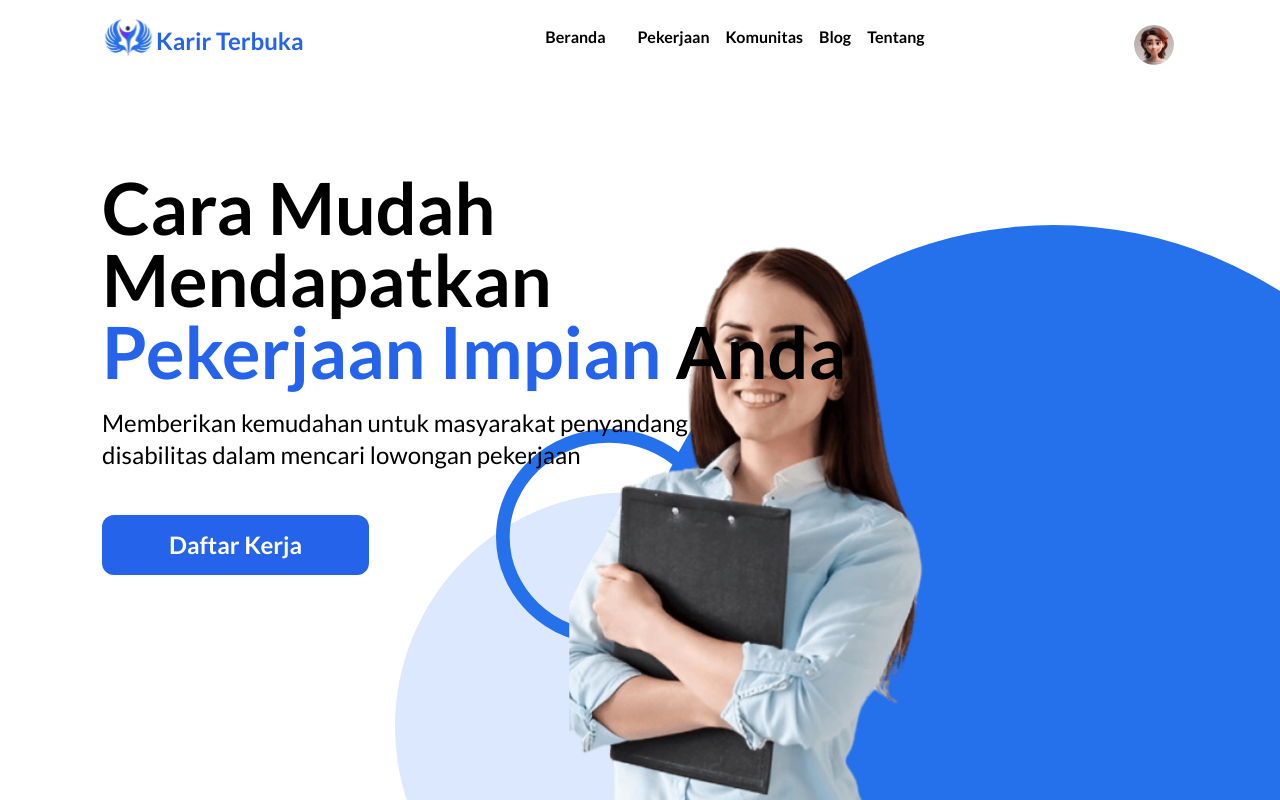
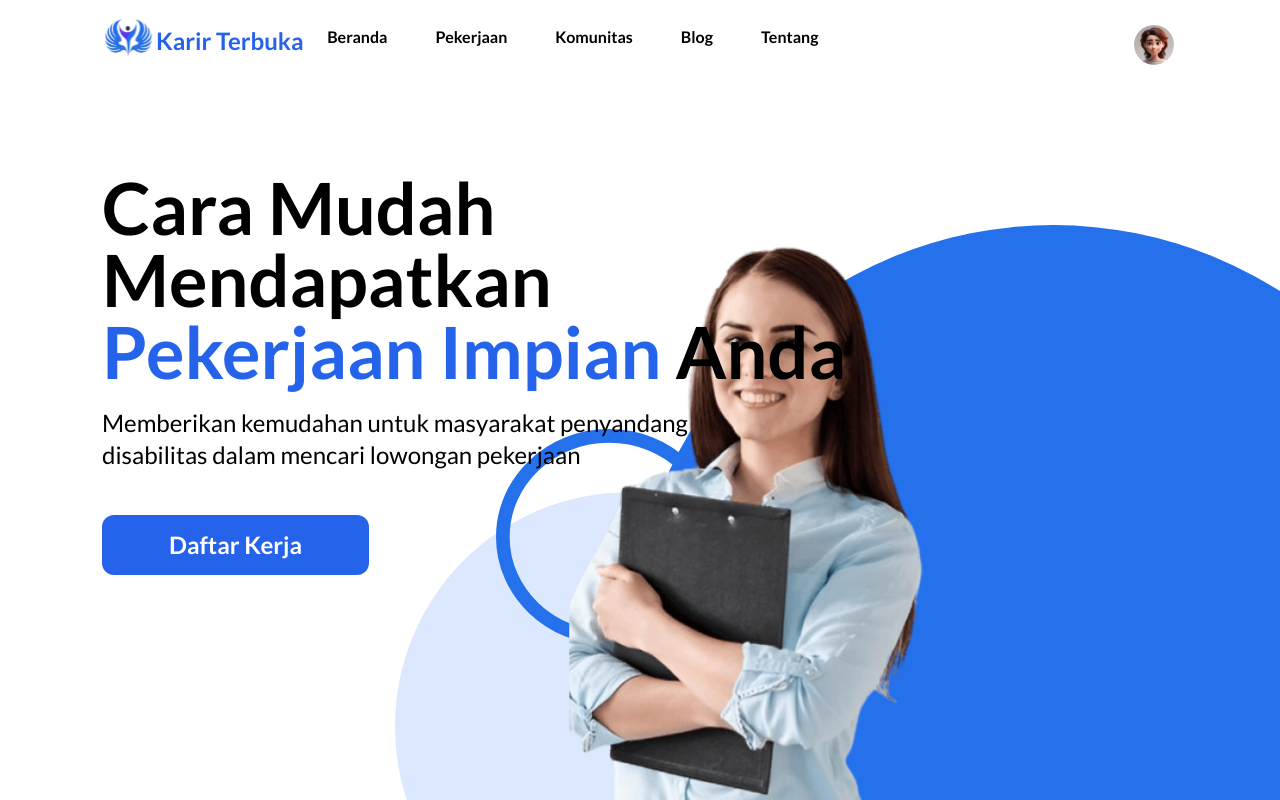
Before and after one commit to RusdyZain/KarirTerbuka, a Next.js app: page /beranda in a window 1280 px wide. Shown: the top 800 px of the page. Built offline with nearby package versions, Linux system fonts and the light colour scheme.

Commit message:
refactoring  navigation header

```diff
--- a/src/components/Header.tsx
+++ b/src/components/Header.tsx
@@ -5,7 +5,7 @@ const Header = () => {
   return (
     <div>
       <div className="flex pt-[9px] justify-between">
-        <div className="w-3/12 flex items-center pl-[102px]">
+        <div className=" flex items-center pl-[102px]">
           <Image
             src="/logo_rafflesia.svg"
             alt="Logo Rafflesia"
@@ -16,21 +16,21 @@ const Header = () => {
             Karir Terbuka
           </h1>
         </div>
-        <div className="w-6/12">
-          <ul className="flex justify-center space-x-4 font-semibold">
-            <Link href="/" className="mx-4 my-4">
+        <div className=" pr-[292px]">
+          <ul className="flex justify-center gap-12  font-semibold">
+            <Link href="/" className=" my-4">
               Beranda
             </Link>
-            <Link href="/" className="mx-4 my-4">
+            <Link href="/" className=" my-4">
               Pekerjaan
             </Link>
-            <Link href="/" className="mx-4 my-4">
+            <Link href="/" className=" my-4">
               Komunitas
             </Link>
-            <Link href="/" className="mx-4 my-4">
+            <Link href="/" className=" my-4">
               Blog
             </Link>
-            <Link href="/" className="mx-4 my-4">
+            <Link href="/" className=" my-4">
               Tentang
             </Link>
           </ul>
```
